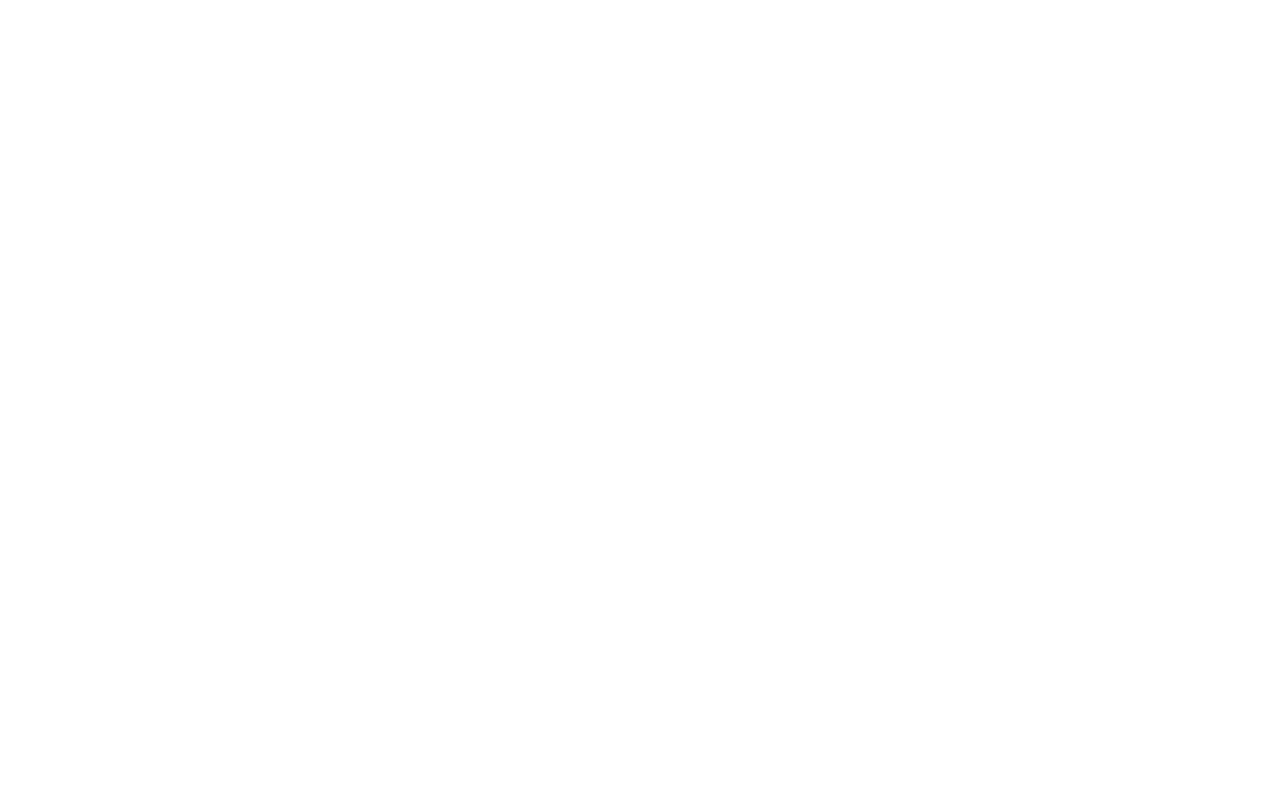
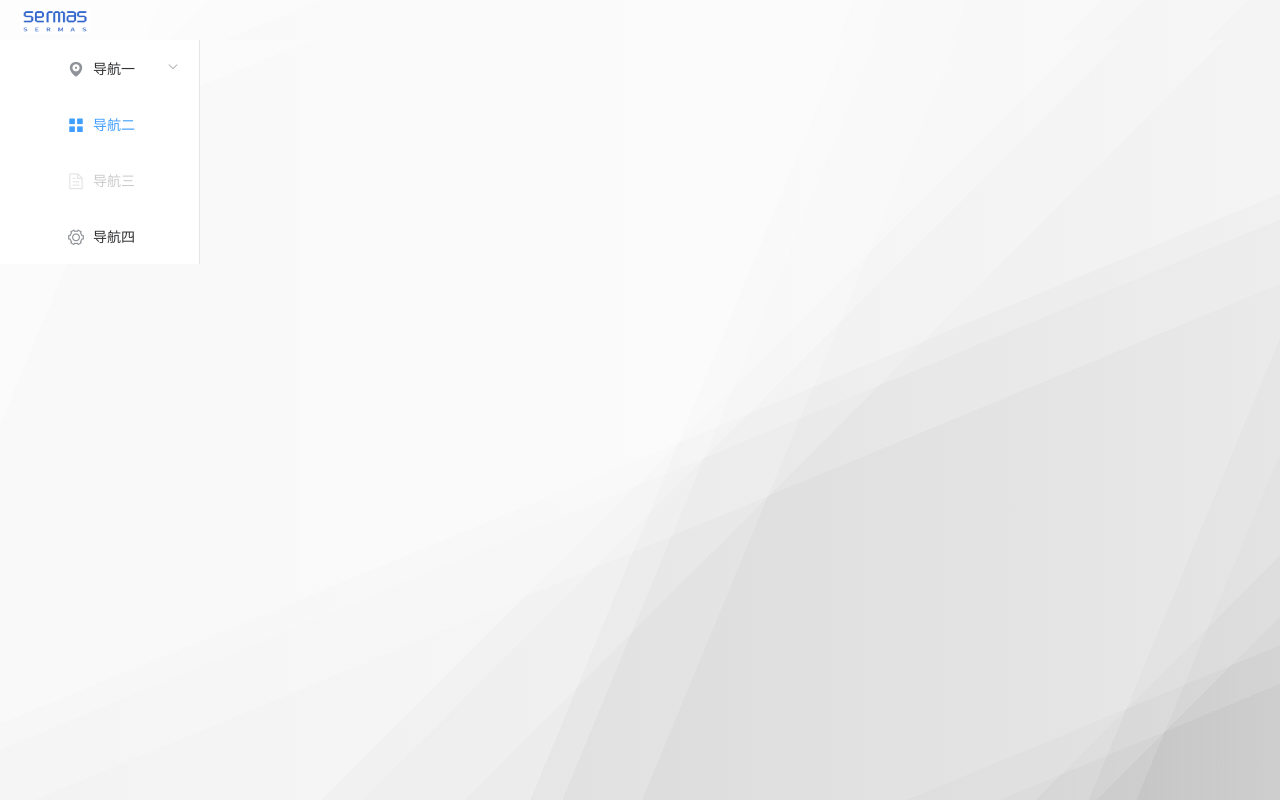
Before and after one commit to terryZ-bit/sermas, a Vue app: page /home in a window 1280 px wide. Built offline with nearby package versions, Linux system fonts and the light colour scheme.

Commit message:
搭建主界面基本框架，完成刷新角色选择界面列表测试

```diff
--- a/src/components/chooseRolePage/chooseRolePage.vue
+++ b/src/components/chooseRolePage/chooseRolePage.vue
@@ -33,7 +33,7 @@
             </el-empty>
 
             <div class="main-page-role-list" v-show="((role_num) && (!newRoleCardAllowed))" v-for="role in role_list" :key="role.role_name">
-              <el-button icon="el-icon-user-solid" @click="loginRole(role.role_id)">
+              <el-button icon="el-icon-user-solid" @click="loginRole(role.role_id, role.role_name, role.role)" :loading="role_check_loading">
                 {{role.role_name}}
               </el-button>
             </div>
@@ -67,7 +67,8 @@
       choose_user_role: false,
       newRoleCardAllowed: false,
       role_list: this.$route.params.role_list,
-      role_num: this.$route.params.role_num
+      role_num: this.$route.params.role_num,
+      role_check_loading: false
     }
   },
 
@@ -106,14 +107,26 @@
       })
     },
 
-    loginRole(role_id) {
-      axios
-        .get('',
-            {
-              params: {
-                role_id: role_id
-              }
-            })
+    loginRole(role_id, role_name, role) {
+      // axios
+      //   .get('',
+      //       {
+      //         params: {
+      //           role_id: role_id
+      //         }
+      //       })
+      this.role_check_loading = true
+      this.$message.success(role_id)
+
+      this.$router.push({
+        name: 'home',
+        params: {
+          email: localStorage.getItem('email'),
+          role_id: role_id,
+          role_name: role_name,
+          role: role,
+        }
+      })
     }
   }
 }
--- /dev/null
+++ b/src/components/home/home.vue
@@ -0,0 +1,43 @@
+<template>
+  <div id="home">
+    <el-container>
+
+      <el-header height="40px">
+        <public-header :button_list="[$route.params.email, $route.params.role_name]"></public-header>
+      </el-header>
+
+      <el-container>
+
+        <el-aside width="200px">
+          <home-aside>
+
+          </home-aside>
+        </el-aside>
+
+        <el-main>
+
+        </el-main>
+
+      </el-container>
+
+
+    </el-container>
+  </div>
+</template>
+
+<script>
+
+import PublicHeader from "../publicComponents/header";
+import HomeAside from "./homeAside";
+export default {
+  name: "home",
+  components: {HomeAside, PublicHeader}
+}
+</script>
+
+<style lang="less">
+#home {
+  height: 100%;
+  width: 100%;
+}
+</style>
--- /dev/null
+++ b/src/components/home/homeAside.vue
@@ -0,0 +1,58 @@
+<template>
+<div id="main-aside">
+  <el-menu
+      default-active="2"
+      class="el-menu-vertical-demo"
+      @open="handleOpen"
+      @close="handleClose">
+    <el-submenu index="1">
+      <template slot="title">
+        <i class="el-icon-location"></i>
+        <span>导航一</span>
+      </template>
+      <el-menu-item-group>
+        <template slot="title">分组一</template>
+        <el-menu-item index="1-1">选项1</el-menu-item>
+        <el-menu-item index="1-2">选项2</el-menu-item>
+      </el-menu-item-group>
+      <el-menu-item-group title="分组2">
+        <el-menu-item index="1-3">选项3</el-menu-item>
+      </el-menu-item-group>
+      <el-submenu index="1-4">
+        <template slot="title">选项4</template>
+        <el-menu-item index="1-4-1">选项1</el-menu-item>
+      </el-submenu>
+    </el-submenu>
+    <el-menu-item index="2">
+      <i class="el-icon-menu"></i>
+      <span slot="title">导航二</span>
+    </el-menu-item>
+    <el-menu-item index="3" disabled>
+      <i class="el-icon-document"></i>
+      <span slot="title">导航三</span>
+    </el-menu-item>
+    <el-menu-item index="4">
+      <i class="el-icon-setting"></i>
+      <span slot="title">导航四</span>
+    </el-menu-item>
+  </el-menu>
+</div>
+</template>
+
+<script>
+export default {
+  name: "homeAside",
+  methods: {
+    handleOpen(key, keyPath) {
+      console.log(key, keyPath);
+    },
+    handleClose(key, keyPath) {
+      console.log(key, keyPath);
+    }
+  }
+}
+</script>
+
+<style scoped>
+
+</style>
--- a/src/router/index.js
+++ b/src/router/index.js
@@ -3,6 +3,7 @@
 import login from "../components/login/login"
 import signup from "../components/signup/signup"
 import chooseRolePage from "../components/chooseRolePage/chooseRolePage";
+import home from "../components/home/home";
 
 Vue.use(Router)
 
@@ -23,6 +24,11 @@
                 path: '/signup',
                 name: 'signup',
                 component: signup
+            },
+            {
+                path: '/home',
+                name: 'home',
+                component: home
             }
         ],
         mode: "history"
```
Also changed, not shown: src/components/home/homeMain.vue (added, +15 -0 lines).
